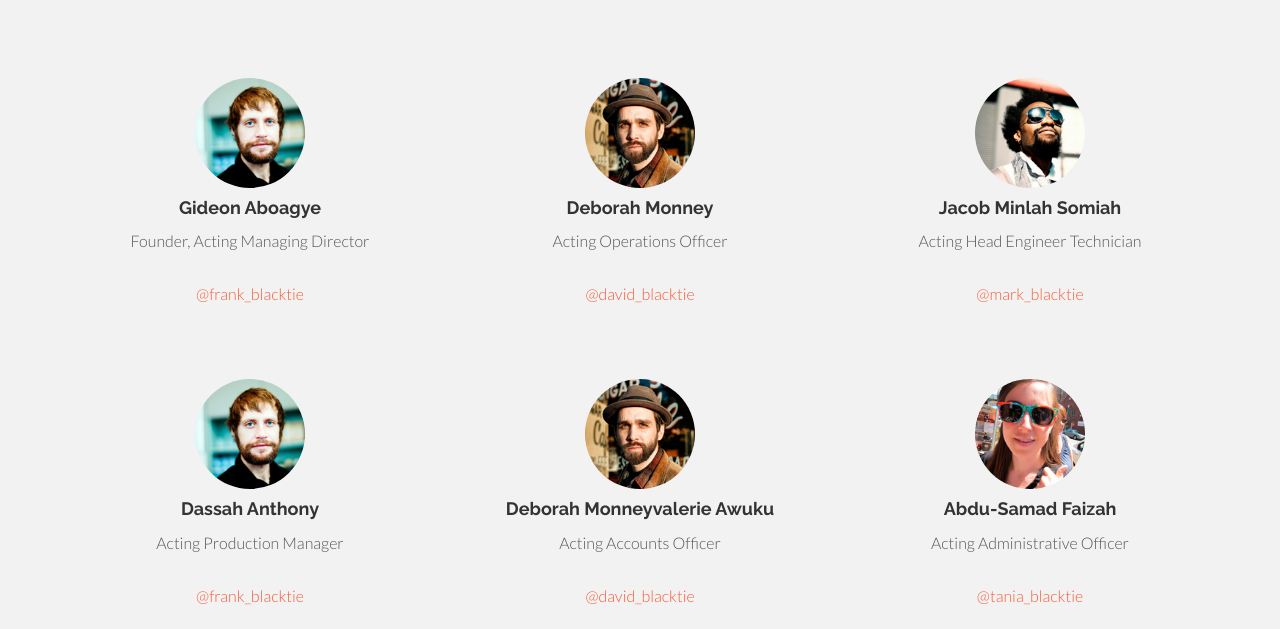
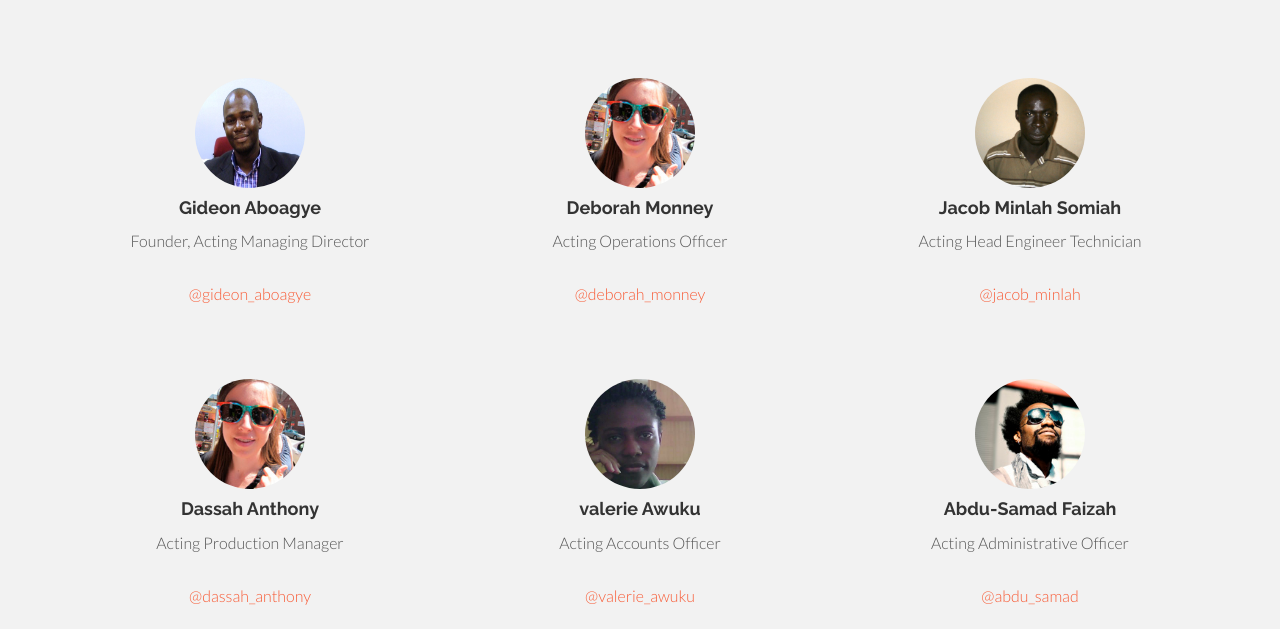
Before and after one commit to dragon-farming/dragon-Pharming, a plain HTML site: page about.html in a window 1280 px wide. Shown: the part 171-800 px from the top of the page. Drawn offline with nearby package versions, Linux system fonts and the light colour scheme.

Commit message:
Added 3 images

```diff
--- a/about.html
+++ b/about.html
@@ -67,48 +67,48 @@
 		<div class="row centered">
 			<br><br>
 			<div class="col-lg-4">
-				<img class="img-circle" src="../assets/img/pic.jpg" width="110" height="110" alt="">
+				<img class="img-circle" src="../assets/img/gideon.jpg" width="110" height="110" alt="">
 				<h4>Gideon Aboagye</h4>
 				<p>Founder, Acting Managing Director</p>
-				<p><a href="#">@frank_blacktie</a></p>
+				<p><a href="#">@gideon_aboagye</a></p>
 			</div><!-- col-lg-3 -->
 
 			<div class="col-lg-4">
-				<img class="img-circle" src="../assets/img/pic2.jpg" width="110" height="110" alt="">
+				<img class="img-circle" src="../assets/img/pic4.jpg" width="110" height="110" alt="Deborah Monney">
 				<h4>Deborah Monney</h4>
 				<p>Acting Operations Officer</p>
-				<p><a href="#">@david_blacktie</a></p>
+				<p><a href="#">@deborah_monney</a></p>
 			</div><!-- col-lg-3 -->
 
 			<div class="col-lg-4">
-				<img class="img-circle" src="../assets/img/pic3.jpg" width="110" height="110" alt="">
+				<img class="img-circle" src="../assets/img/jacob.jpg" width="110" height="110" alt="Jacob Minlah Somiah">
 				<h4>Jacob Minlah Somiah</h4>
 				<p>Acting Head Engineer Technician</p>
-				<p><a href="#">@mark_blacktie</a></p>
+				<p><a href="#">@jacob_minlah</a></p>
 			</div><!-- col-lg-3 -->
 
 		</div><!-- row -->
 	<div class="row centered">
 			<br><br>
 			<div class="col-lg-4">
-				<img class="img-circle" src="../assets/img/pic.jpg" width="110" height="110" alt="">
+				<img class="img-circle" src="../assets/img/pic4.jpg" width="110" height="110" alt="Dassah Anthony">
 				<h4>Dassah Anthony</h4>
 				<p>Acting Production Manager</p>
-				<p><a href="#">@frank_blacktie</a></p>
+				<p><a href="#">@dassah_anthony</a></p>
 			</div><!-- col-lg-3 -->
 
 			<div class="col-lg-4">
-				<img class="img-circle" src="../assets/img/pic2.jpg" width="110" height="110" alt="">
-				<h4>Deborah Monneyvalerie Awuku</h4>
+				<img class="img-circle" src="../assets/img/valerie.jpg" width="110" height="110" alt="valerie Awuku">
+				<h4>valerie Awuku</h4>
 				<p>Acting Accounts Officer</p>
-				<p><a href="#">@david_blacktie</a></p>
+				<p><a href="#">@valerie_awuku</a></p>
 			</div><!-- col-lg-3 -->
 
 			<div class="col-lg-4">
-				<img class="img-circle" src="../assets/img/pic4.jpg" width="110" height="110" alt="">
+				<img class="img-circle" src="../assets/img/pic3.jpg" width="110" height="110" alt="Abdu Abdu-Samad Faizah">
 				<h4>Abdu-Samad Faizah</h4>
 				<p>Acting Administrative Officer</p>
-				<p><a href="#">@tania_blacktie</a></p>
+				<p><a href="#">@abdu_samad</a></p>
 
 			</div><!-- col-lg-3 -->
 		</div><!-- row -->
@@ -181,10 +181,10 @@
 		        <div class="row centered">
 		        	<p>We are available 24/7, so don't hesitate to contact us.</p>
 		        	<p>
-		        		Somestreet Ave, 987<br/>
-						London, UK.<br/>
-						+44 8948-4343<br/>
-						hi@blacktie.co
+		        		Community 25, Tema<br/>
+						Ghana,Accra.<br/>
+						+233-24 462 0934<br/>
+						info@dragonfarming.com
 		        	</p>
 		        	<div id="mapwrap">
 		<iframe height="300" width="100%" frameborder="0" scrolling="no" marginheight="0" marginwidth="0" src="https://www.google.es/maps?t=m&amp;ie=UTF8&amp;ll=52.752693,22.791016&amp;spn=67.34552,156.972656&amp;z=2&amp;output=embed"></iframe>
```
Also changed, not shown: assets/img/gideon.jpg (added), assets/img/jacob.jpg (added), assets/img/valerie.jpg (added).
